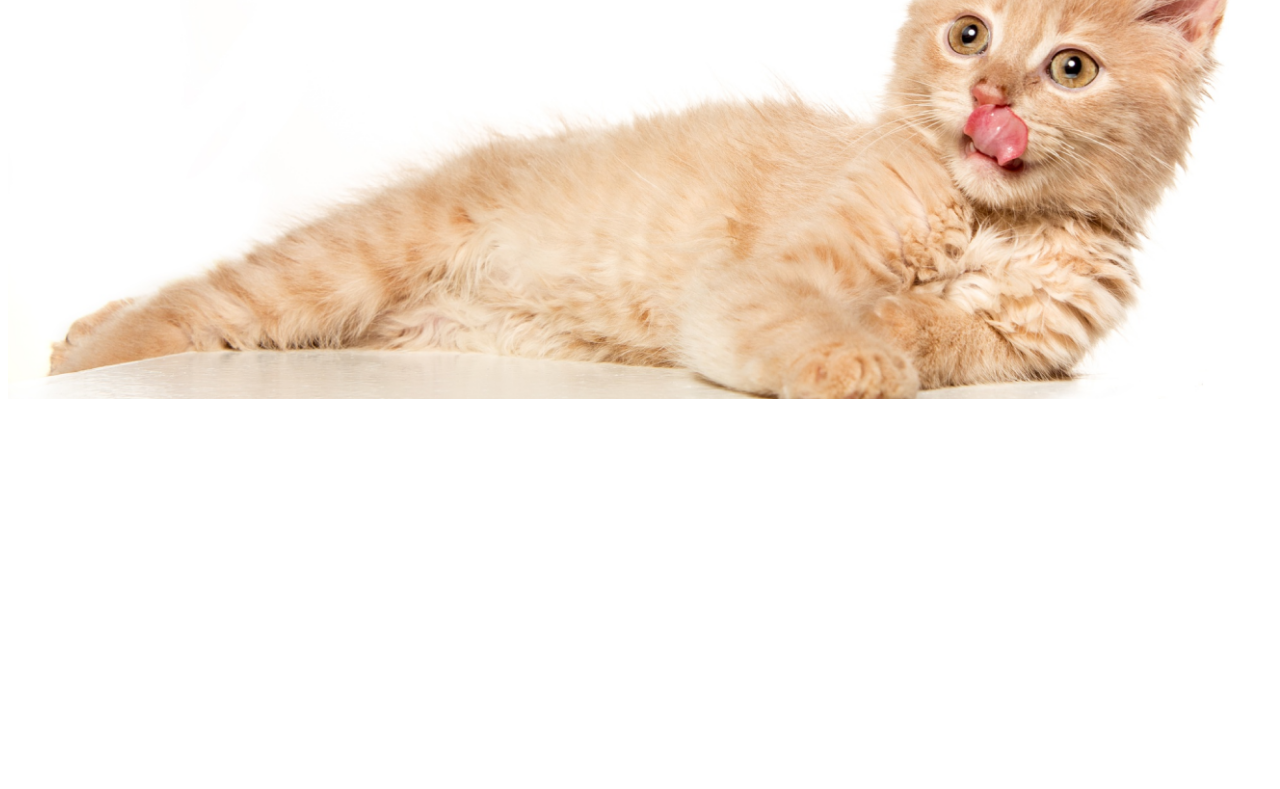
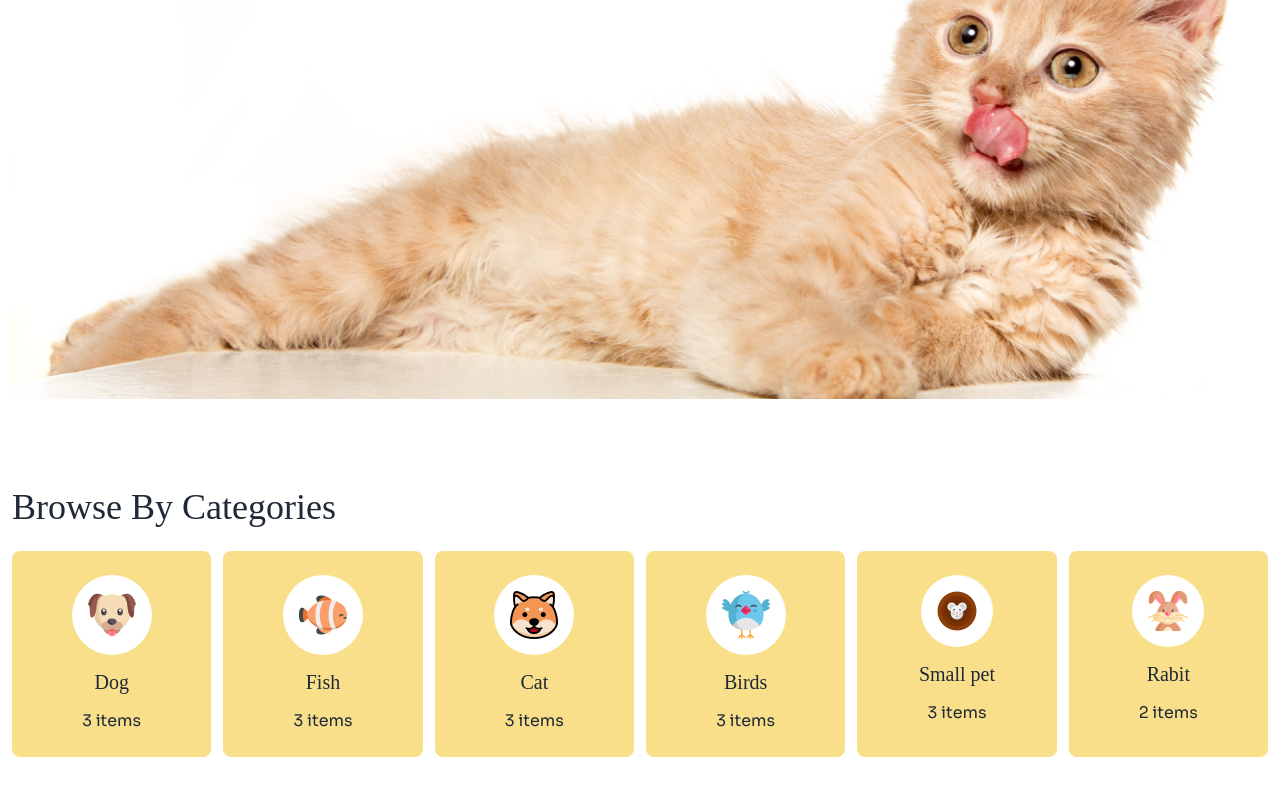
Before and after one commit to mhAbdullah22/living-lab, a plain HTML site: page index.html in a window 1280 px wide. Shown: the part 451-1240 px from the top of the page. Before the commit the page ends 850 px from the top, so only its background shows below. Drawn offline with nearby package versions, Linux system fonts and the light colour scheme; a web font is replaced by a local one.

Commit message:
browse section added

```diff
--- a/index.html
+++ b/index.html
@@ -24,6 +24,8 @@
           clifford: '#da373d',
           'header-color': 'rgb(255, 220, 38)',
           'header-bg-color':'rgb(255, 249, 244)',
+          'browse-color':'rgb(249, 223, 138)',
+
         }
       }
     }
@@ -40,7 +42,9 @@
 </style>
 </head>
 <body class="sora-font">
+  <!-- header section -->
   <header class="bg-header-bg-color" >
+    <!-- navbar -->
     <div class="navbar  container mx-auto">
       <div class="navbar-start">
 
@@ -84,20 +88,67 @@
     </div>
 
   </header>
+  <hr class="border-black lg:border-none">
 
-  <main class="container mx-auto mt-20">
-    <div class="mb-[50px] px-2 relative">
+  <!-- main section -->
+  <main class="container mx-auto mt-10 lg:mt-20">
+  <!-- banner section -->
+    <div class="mb-[50px] px-2 relative h-[400px] md:h-[600px] lg:h-[740px]">
       <div class="z-50 relative">
         <h1 class="text-3xl lg:text-6xl adlam-font">Pamper Your Pet,<br> Because They Deserve <br> the Best</h1>
       <p class="my-3">Discover a world of treats, toys, and essentials handpicked for your <br> furry friends. Shop now and make tails wag with joy!</p>
       <button class="btn bg-header-color px-6">Find a pet</button>
       </div>
-
-      <div class="absolute top-[190px] lg:top-[-20px]">
+            <div class="absolute top-[145px] lg:top-[-20px]">
         <img class="h-50" src="c1-assets/cat-big.png" alt="">
       </div>
 
     </div>
+  <!-- browse section -->
+    <section class="mx-3 mb-8">
+      <h3 class="text-4xl adlam-font mb-6">Browse By Categories</h3>
+      <!--card container  -->
+      <div class="grid grid-cols-2 lg:grid-cols-6 gap-3 ">
+      <!-- card 1 -->
+        <div class="bg-browse-color px-8 py-6 rounded-lg flex flex-col items-center gap-3">
+          <div class="bg-white rounded-full p-4"><img src="c1-assets/dog-cartoon.png" alt=""></div>
+          <h4 class="text-[20px] adlam-font">Dog</h4>
+          <p>3 items</p>
+        </div>
+      <!-- card 2 -->
+        <div class="bg-browse-color px-8 py-6 rounded-lg flex flex-col items-center gap-3">
+          <div class="bg-white rounded-full p-4"><img src="c1-assets/fish-cartoon.png" alt=""></div>
+          <h4 class="text-[20px] adlam-font">Fish</h4>
+          <p>3 items</p>
+        </div>
+      <!-- card 3 -->
+        <div class="bg-browse-color px-8  py-6 rounded-lg flex flex-col items-center gap-3">
+          <div class="bg-white rounded-full p-4"><img src="c1-assets/cat-cartoon.png" alt=""></div>
+          <h4 class="text-[20px] adlam-font">Cat</h4>
+          <p>3 items</p>
+        </div>
+        <!-- card 4 -->
+        <div class="bg-browse-color px-8 py-6 rounded-lg flex flex-col items-center gap-3">
+          <div class="bg-white rounded-full p-4"><img src="c1-assets/bird-cartoon.png" alt=""></div>
+          <h4 class="text-[20px] adlam-font">Birds</h4>
+          <p>3 items</p>
+        </div>
+        <!-- card 5 -->
+        <div class="bg-browse-color px-8  py-6 rounded-lg flex flex-col items-center gap-3">
+          <div class="bg-white rounded-full p-4"><img src="c1-assets/mouse-cartoon.png" alt=""></div>
+          <h4 class="text-[20px] adlam-font">Small pet</h4>
+          <p>3 items</p>
+        </div>
+        <!-- card 6 -->
+        <div class="bg-browse-color px-8 py-6 rounded-lg flex flex-col items-center gap-3">
+          <div class="bg-white rounded-full p-4"><img class="w-10 h-10" src="c1-assets/rabbit-cartoon.png" alt=""></div>
+          <h4 class="text-[20px] adlam-font">Rabit</h4>
+          <p>2 items</p>
+        </div>
+
+      </div>
+
+    </section>
 
   </main>
   <footer></footer>
```
